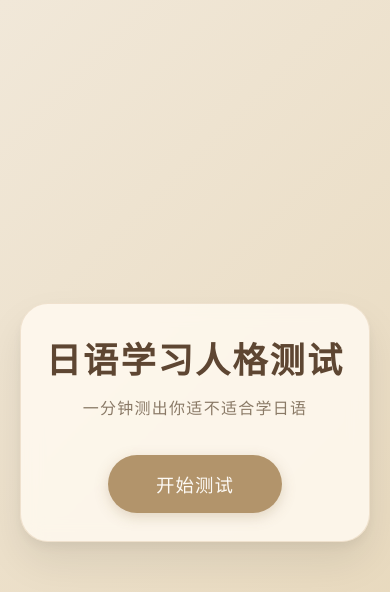
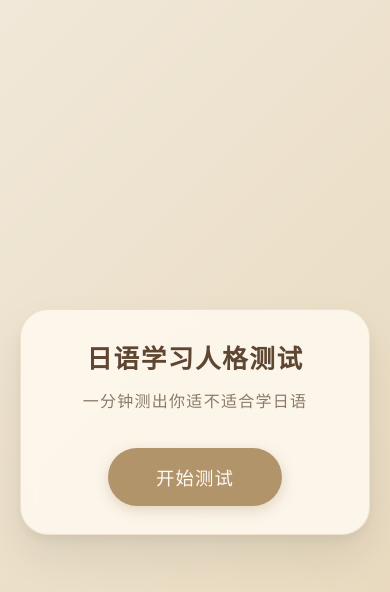
Before and after one commit to jiang619/japanese-learning-test, a plain HTML site: page index.html in a window 390 px wide. Drawn offline with Linux system fonts and the light colour scheme.

Commit message:
Reduce title size for mobile

```diff
--- a/index.html
+++ b/index.html
@@ -206,6 +206,9 @@
             }
             .question-text {
                 font-size: 1.3rem;
+            }
+            .start-title {
+                font-size: 1.6rem;
             }
         }
     </style>
```
